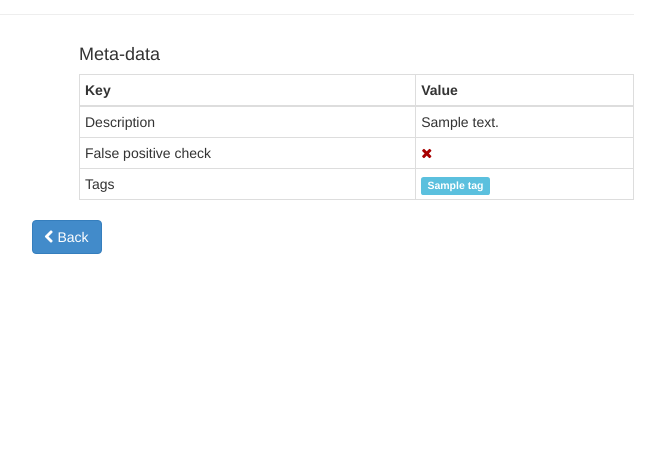
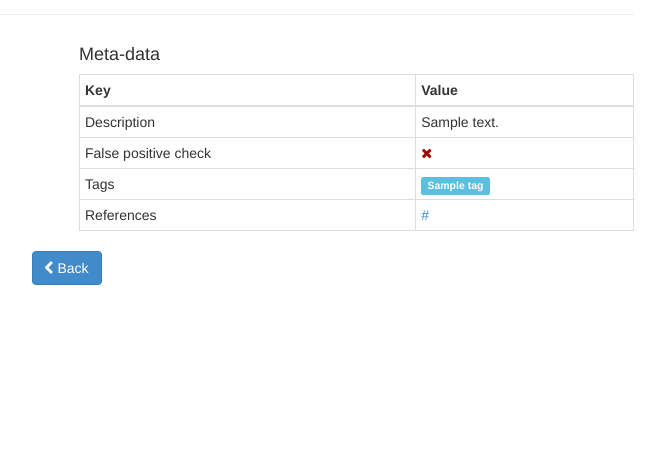
Before and after one commit to andresriancho/django-moth, a Django app: template moth/templates/moth/vulnerability.html in a window 1280 px wide. Shown: the part 145-616 px from the top of the page, without its empty margins (576-1241 px from the left). Run offline with Django 3.2, Linux system fonts and the light colour scheme; the template is opened without the code that fills it: most values are stand-ins (such as "Sample title", 1, 10 or a date in 2020); parts of the project's set-up code (start-up, migrations or seed data) failed here and were passed over; some libraries are stand-ins or nearby versions.

Commit message:
Adding references feature

```diff
--- a/moth/templates/moth/vulnerability.html
+++ b/moth/templates/moth/vulnerability.html
@@ -49,6 +49,18 @@
 				    </td>
 				</tr>
 		    {% endif %}
+
+            {% if references %}
+                <tr>
+                    <td>References</td>
+                    <td>
+                       {% for url in references %}
+                          <a href="{{ url }}">{{ url }}</a><br/>
+                       {% endfor %}
+                    </td>
+                </tr>
+            {% endif %}
+
 	    </tbody>
 	  </table>
   </div>
--- a/moth/views/base/vulnerable_template_view.py
+++ b/moth/views/base/vulnerable_template_view.py
@@ -32,6 +32,9 @@ class VulnerableTemplateView(TemplateView):
     # high risk, hacme, etc.
     tags = []
 
+    # URLs to interesting/related information
+    references = []
+
     plugin_families = set(get_plugin_families())
 
     @method_decorator(csrf_exempt)
@@ -44,6 +47,7 @@ class VulnerableTemplateView(TemplateView):
         context['description'] = self.description
         context['false_positive_check'] = self.false_positive_check
         context['tags'] = self.tags
+        context['references'] = self.references
         return context
 
     def get_url_path(self):
```
